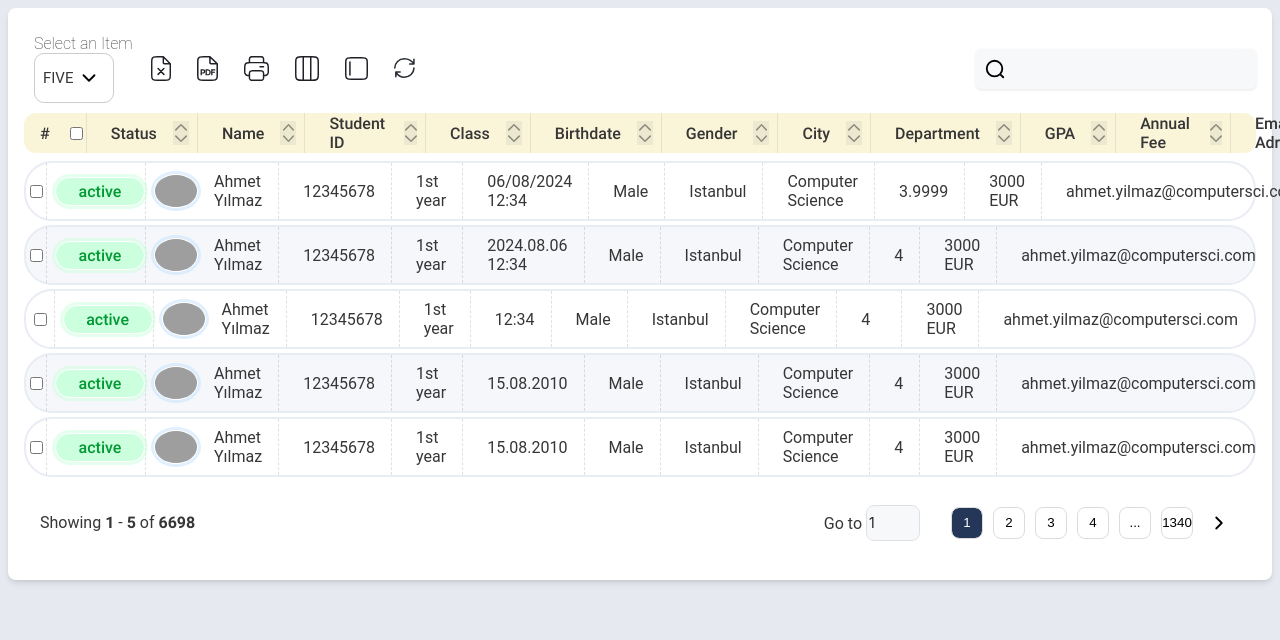
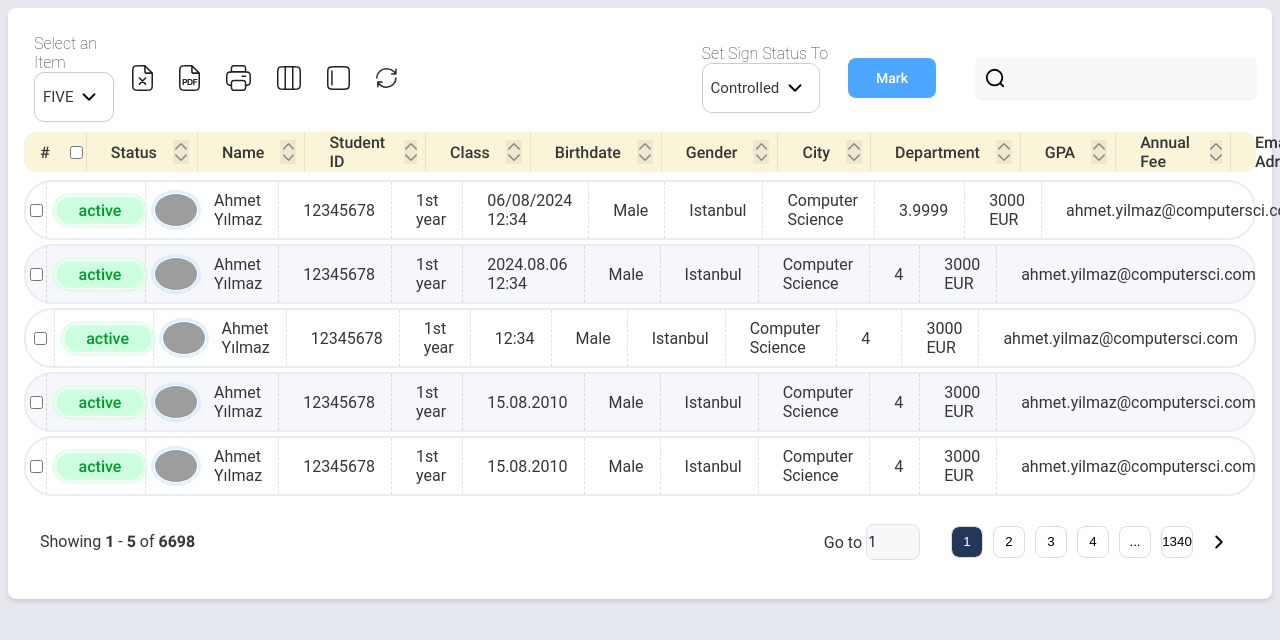
Before and after one commit to Mwiert/miniSpa, a Vue app: page /pinkpanthers in a window 1280 px wide. Shown: the top 640 px of the page. Built offline with nearby package versions, Linux system fonts and the light colour scheme; grey boxes are pictures that could not be loaded; a web font is replaced by a local one.

Commit message:
Add Sign Status Dropdown, Add Mark Button, Fix SCSS

```diff
--- a/mentors/flexitable/components/FlexiTableBody.vue
+++ b/mentors/flexitable/components/FlexiTableBody.vue
@@ -178,7 +178,7 @@ export default {
 <style lang="scss" scoped>
 .flexi-table-body-c {
   .flexi-table-body-row-wrapper {
-    border: 2px solid #E8ECF4;
+    border: 2px solid #e8ecf4;
     margin-bottom: 4px;
     border-radius: 28px;
 
--- a/mentors/flexitable/components/FlexiTableControls.vue
+++ b/mentors/flexitable/components/FlexiTableControls.vue
@@ -61,6 +61,23 @@
     <!-- <button @click="toggleSelectAll">All</button> -->
 
     <!-- Search Table -->
+    <div class="ftc-right-side-wrapper">
+      <div class="mark-sign-wrapper">
+        <div class="sign-status-container">
+          <UIDropdown
+            v-model="this.flexi.options.selectedStatus"
+            :label="'Set Sign Status To'"
+            :items="[
+              { id: 1, name: 'Mark' },
+              { id: 2, name: 'Unmark' },
+              { id: 3, name: 'Controlled' }
+            ]" />
+        </div>
+        <div class="mark-container">
+          <div class="mark-container-text">Mark</div>
+        </div>
+      </div>
+
       <div class="ftc-search-wrapper" v-if="!flexi.options.hideSearch">
         <SvgIcon :name="'search'" size="s" class="search" />
         <input
@@ -80,6 +97,7 @@
         </button>
       </div>
     </div>
+  </div>
 </template>
 
 <script lang="ts">
@@ -88,6 +106,7 @@
 //import html2canvas from 'html2canvas';
 import flexiTableMixin from '../flexitableMixin'
 import UIEnumDropdown from '../../../src/components/Dropdown/UIEnumDropdown.vue'
+import UIDropdown from '../../../src/components/Dropdown/UIDropdown.vue'
 import html2pdf from 'html2pdf.js'
 import dayjs from 'dayjs'
 import { reactive } from 'vue'
@@ -97,7 +116,8 @@ export default {
   inject: ['flexi'],
   mixins: [flexiTableMixin],
   components: {
-    UIEnumDropdown
+    UIEnumDropdown,
+    UIDropdown
   },
   data() {
     return {
@@ -412,7 +432,41 @@ export default {
       animation: spin 2s linear infinite;
     }
   }
+  .ftc-right-side-wrapper {
+    display: flex;
+    align-items: center;
+    width: 100%;
+    justify-content: flex-end;
+    gap: 40px;
+    .mark-sign-wrapper {
+      display: flex;
+      align-items: center;
+      gap: 10px;
+      .sign-status-container {
+        display: flex;
+        align-items: center;
+      }
 
+      .mark-container {
+        display: flex;
+        align-items: center;
+        justify-content: center;
+        height: 40px;
+        width: 88px;
+        background-color: #4da6ff;
+        border-radius: 8px;
+        .mark-container-text {
+          font-size: 14px;
+          font-weight: 500;
+          color: white;
+          font: normal normal medium 16px/20px Inter;
+          letter-spacing: 0px;
+          color: #ffffff;
+          text-transform: capitalize;
+          opacity: 1;
+        }
+      }
+    }
     .ftc-search-wrapper {
       height: 40px;
       width: 280px;
@@ -458,7 +512,7 @@ export default {
         left: 0px;
       }
     }
-
+  }
   .ftc-select-wrapper {
     display: inline-flex;
     align-items: center;
--- a/mentors/flexitable/flexi.config.json
+++ b/mentors/flexitable/flexi.config.json
@@ -22,6 +22,8 @@
     "30": "THIRTY",
     "-1": "ALL"
   },
+  "selectedStatus": { "id": 3, "name": "Controlled" },
+
   "UIDropdownOrderProp": {
     "label": "Select an Item",
     "dataSize": 5,
--- a/mentors/flexitable/flexitableMixin.js
+++ b/mentors/flexitable/flexitableMixin.js
@@ -22,7 +22,7 @@ export default {
     FlexiBodyItemsPerPage() {
       let itemsPerPage = parseInt(this.flexi.options.itemsPerPage)
       if (itemsPerPage == -1) {
-        itemsPerPage = this.flexi.rows.length
+        itemsPerPage = this.FlexiBodyItemsPerPageLimited.length
       }
       const currentPage = parseInt(this.flexi.options.currentPage)
       const startIndex = (currentPage - 1) * itemsPerPage
```
Lines whose indentation alone changed are shown as unchanged.
